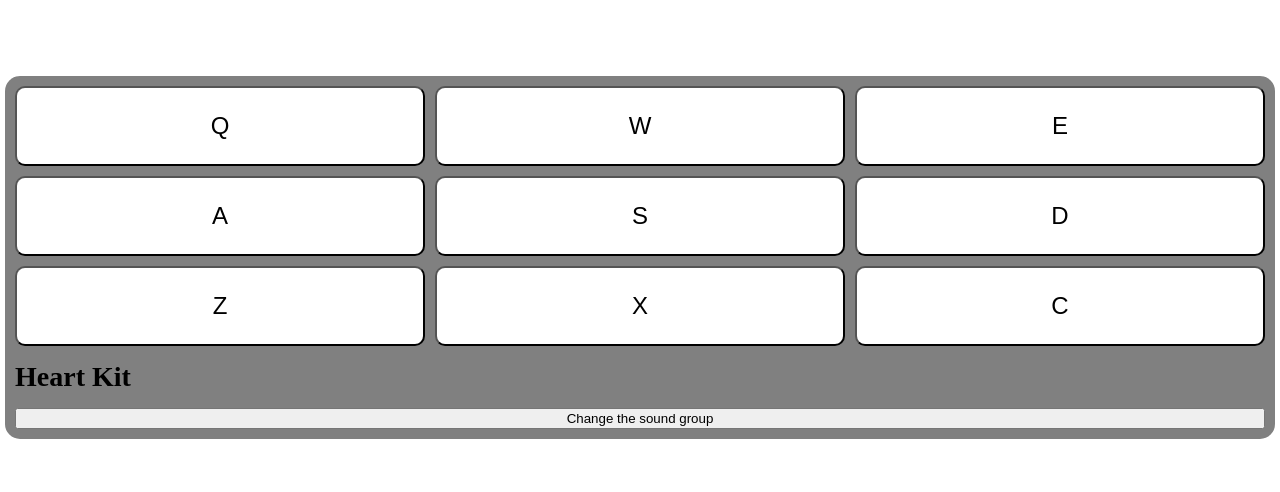
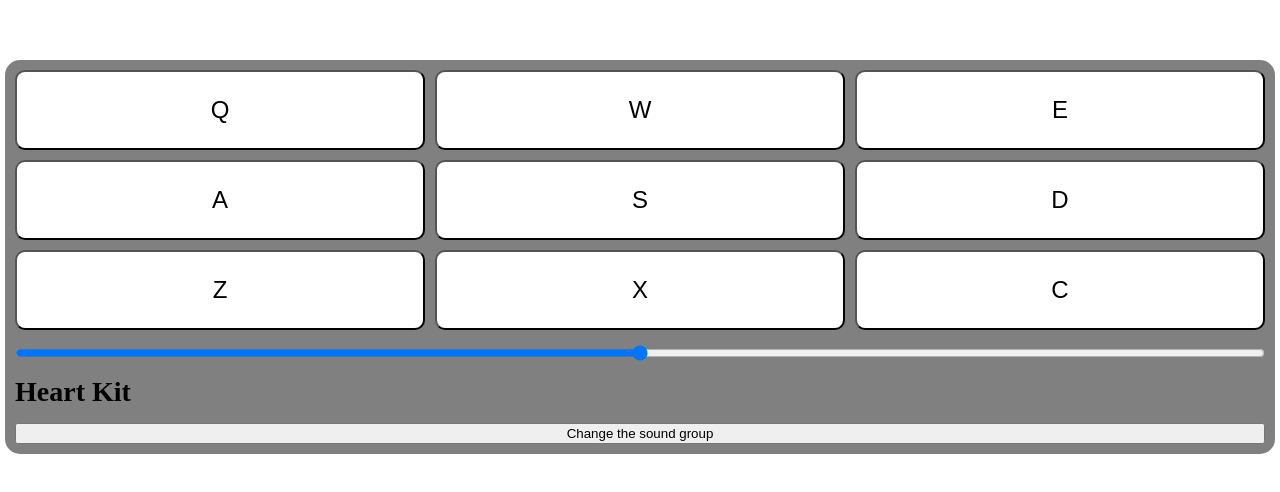
Before and after one commit to ArnaudBand/drum_machine, a React (Create React App) app: page / in a window 1280 px wide. Shown: the part 178-670 px from the top of the page. Built offline with nearby package versions, Linux system fonts and the light colour scheme.

Commit message:
Set the volume to sounds

```diff
--- a/src/App.js
+++ b/src/App.js
@@ -154,17 +154,30 @@ const Keyboard = ({ play, sounds }) => (
   </div>
   );
 
-  const DrumController = ({ name, handleChangeGroups }) => (
+  const DrumController = ({ name, handleChangeGroups, volume, handleVolume }) => (
     <>
+      <input
+      max="1"
+      min="0"
+      step="0.01"
+      type="range"
+      value={volume}
+      onChange={handleVolume}
+      />
       <h2 id="display">{name}</h2>
       <button onClick={handleChangeGroups}>Change the sound group</button>
     </>
   );
 
 function App() {
+  const [volume, setVolume] = useState(0.5);
   const [soundName, setSoundName] = useState('');
   const [soundType, setSoundType] = useState('heartKit');
   const [sounds, setSounds] = useState(soundsGroup[soundType])
+
+  const handleVolume = (e) => {
+    setVolume(e.target.value);
+  };
 
   const play = (key, sound) => {
     setSoundName(sound);
@@ -174,6 +187,7 @@ function App() {
   };
 
   const handleChangeGroups = () => {
+    setSoundName('');
     if(soundType === 'heartKit') {
       setSoundType('smothPianoKit')
       setSounds(soundsGroup.smothPianoKit)
@@ -183,11 +197,24 @@ function App() {
     }
   };
 
+  const setVolumeToAudio = () => {
+    const audios = sounds.map((sound) => document.getElementById(sound.key));
+    audios.forEach((audio) => {
+      if(audio) {
+        audio.volume = volume;
+      }
+    });
+  };
   return (
     <div id="drum-machine">
       <header className="wrapper">
+        {setVolumeToAudio()}
         <Keyboard play={play} sounds={sounds} />
-        <DrumController name={soundName || soundsName[soundType]} handleChangeGroups={handleChangeGroups} />
+        <DrumController
+        volume={volume}
+        handleVolume={handleVolume}
+        name={soundName || soundsName[soundType]}
+        handleChangeGroups={handleChangeGroups} />
       </header>
     </div>
   );
```
